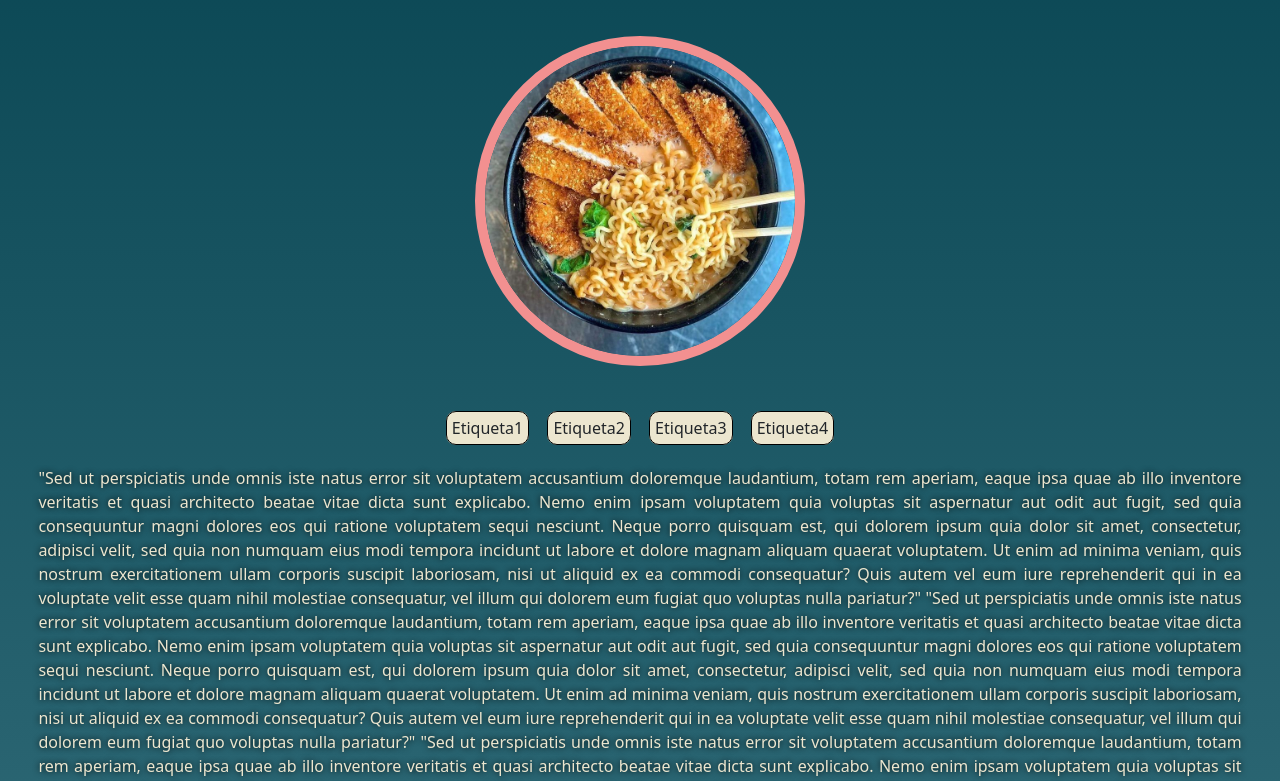
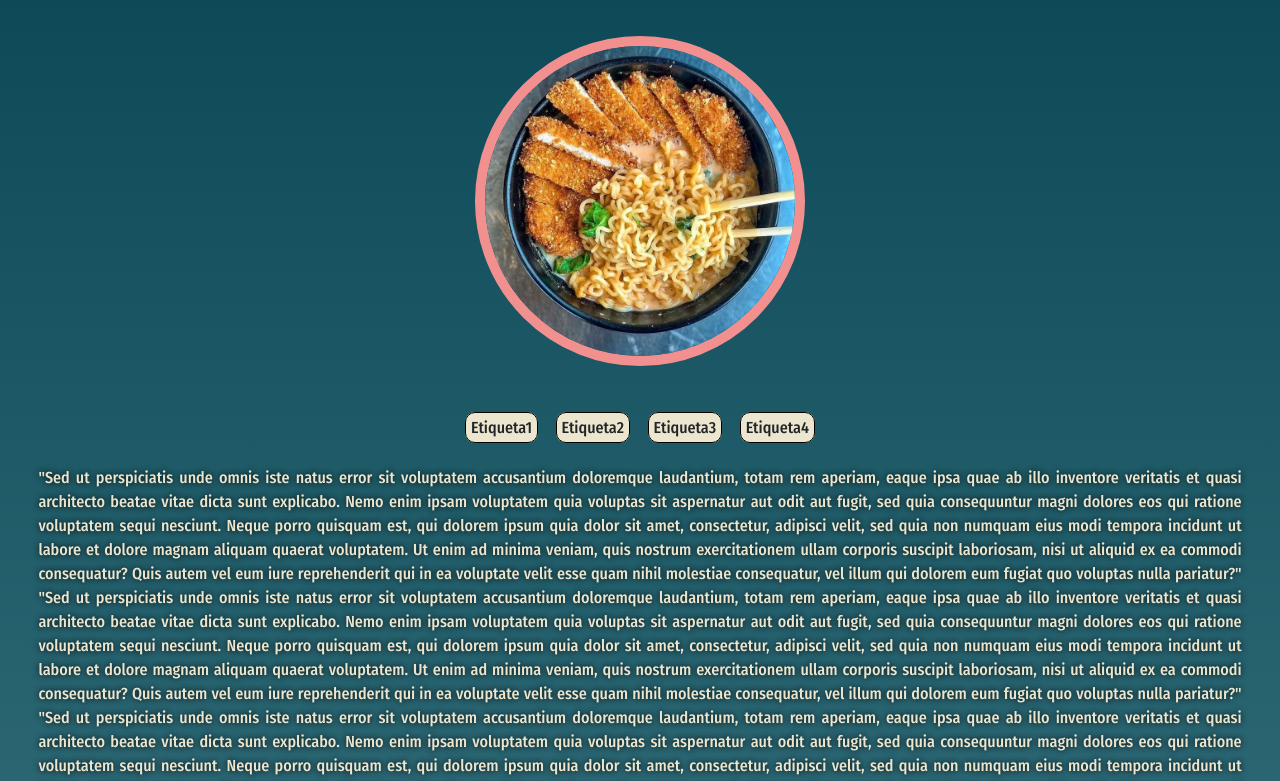
Before and after one commit to ElineeF/Practica1, a plain HTML site: page detalle.html in a window 1280 px wide. Shown: the part 255-1036 px from the top of the page. Drawn offline with nearby package versions, Linux system fonts and the light colour scheme.

Commit message:
Update DetalleStyle.css
cambio de fuente en detalle (prueba)

```diff
--- a/DetalleStyle.css
+++ b/DetalleStyle.css
@@ -1,3 +1,13 @@
+@font-face {
+    font-family: firaFont;
+    src: url(Fira/FiraSansCondensed-Medium.ttf);
+}
+
+* {
+    scroll-behavior: smooth;
+    font-family: firaFont;
+}
+
 .crear{
     border-radius: 20px;
     width: 140px;
```
